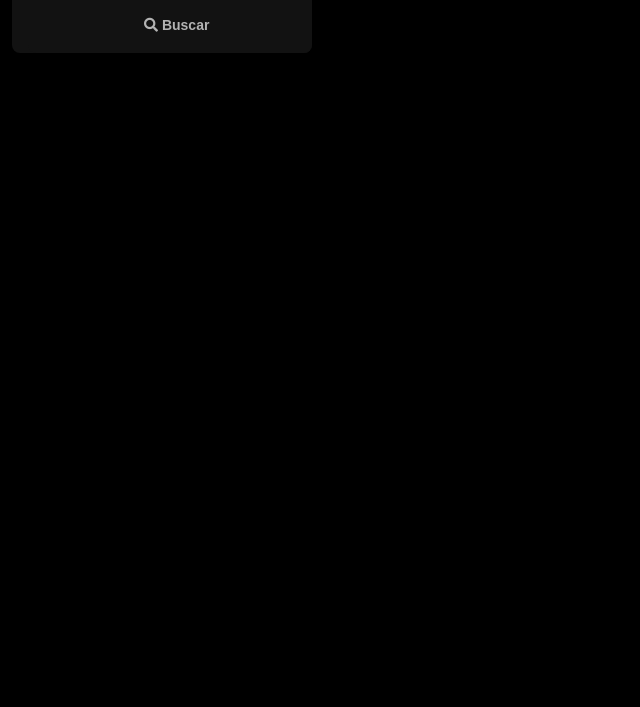
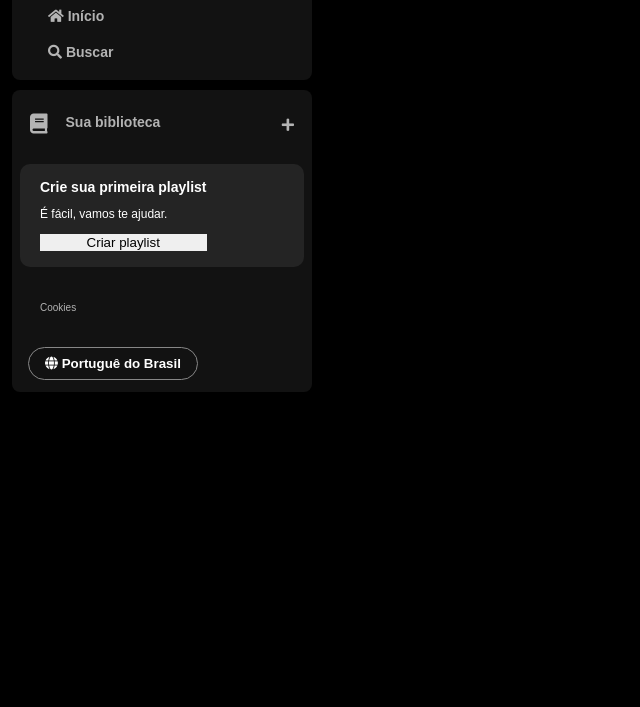
Before and after one commit to Jessapsantos/SPOTIFY-IMERSAO-ALURA, a plain HTML site: page index.html in a window 1280 px wide. Shown: the part 93-800 px from the top of the page, without its empty margins (0-640 px from the left). Drawn offline with Linux system fonts and the light colour scheme.

Commit message:
Aula2-Imersão-Alura

```diff
--- a/index.html
+++ b/index.html
@@ -21,7 +21,7 @@
                 <a href="">
                     <img src="./assets/icons/logo-spotify.png" alt="Logo" />
                 </a>
-                <div>
+            </div>
             <ul>
                 <li>
                     <a href="">
@@ -31,14 +31,42 @@
                 </li>
                 <li>
                     <a href="">
-                                <i class="fas fa-search"></i>
+                        <span class="fa fa-search"></span>
                         <span>Buscar</span>
                     </a>
                 </li>
             </ul>
+        </nav>
+
+        <div class="library">
+            <div class="library__content">
+                <button class="library__button">
+                    <span class="fa fas fa-book"></span>
+                    <span>Sua biblioteca</span>
+                </button>
+                <span class="fa fa-plus"></span>
+            </div>
+
+            <section class="section-playlist">
+                <div class="section-playlist__content">
+                    <span class="text title">Crie sua primeira playlist</span>
+                    <span class="text subtitle">É fácil, vamos te ajudar.</span>
+                    <button class="setion-playlist__button">
+                        <span>Criar playlist</span>
+                    </button>
+                </div>
+            </section>
+            <div class="cookies">
+                <a href="">Cookies</a>
+            </div>
+            <div class="languages">
+                <button class="languages__button">
+                    <span class="fa fa-globe"></span>
+                    <span>Portuguê do Brasil</span>
+                </button>
             </div>
         </div>
-        </nav>
     </div>
 </body>
+
 </html>
--- a/styles.css
+++ b/styles.css
@@ -3,34 +3,34 @@ body {
 }
 
 .sidebar {
-    position: fixed;
-    top: 0;
-    left: 0;
-    bottom: 0;
-    padding: 12px;
-    width: 300px;
+    position:fixed;
+    top:0;
+    left:0;
+    bottom:0;
+    padding:12px;
+    width:300px;
 }
 
 .sidebar__navigation {
     background-color: #121212;
-    border-radius: 8px;
+    border-radius:8px;
     padding:16px 0 0 16px;
 }
 
 .logo {
     background: #121212;
-    display: flex;
-    border-radius: 8px;
-    padding: 16px 0 0 16px;
+    display:flex;
+    border-radius:8px ;
+    padding:16px 0 0 16px;
 }
 
 .sidebar__navigation .logo img {
-    width: 80px;
+    width:80px;
 }
 
 .sidebar nav ul {
     margin-top: 20px;
-    padding: 0 20px 10px 20px;
+    padding:0 20px 10px 20px;
 }
 
 .sidebar ul li {
@@ -44,3 +44,128 @@ body {
     font-size: 14px;
     font-family: "DM Sans", sans-serif;
 }
+
+.library {
+    background-color:#121212;
+    border-radius:8px;
+    display:flex;
+    justify-content: space-between;
+    flex-direction: column;
+    padding:4px 8px;
+    color:#b3b3b3;
+    font-weight: 600;
+    font-size:14px;
+    margin-top: 10px;
+}
+
+.library .library__content {
+    display:flex;
+    justify-content: space-between;
+}
+
+.library .library__button {
+    display:flex;
+    margin-right: 10px;
+    color:#b3b3b3;
+    background-color: transparent;
+    border:0px;
+    font-size: 14px;
+    font-weight: 700;
+    font-family: "DM Sans", sans-serif;
+    text-align: center;
+    text-decoration: none;
+    text-transform: none;
+    padding:20px 10px;
+}
+
+.library .library__button .fa {
+    font-size:20px;
+    font-weight: 300;
+    color:#b3b3b3;
+    margin-right: 10px;
+    padding-right:8px;
+}
+
+.library .library__content .fa-plus {
+    margin: 24px 10px;
+}
+
+.section-playlist {
+    display:flex;
+    align-items: flex-start;
+    justify-content: space-between;
+    gap:20px;
+    background-color: #242424;
+    color:#b3b3b3;
+    font-weight: 600;
+    font-size: 14px;
+    margin: 8px 0;
+    padding:16px 20px;
+    border-radius:10px;
+}
+
+.section-playlist .section-playlist__content {
+    display:flex;
+    flex-direction: column;
+}
+
+.section-playlist__content .text {
+    padding-bottom:14px;
+    color:#FFF;
+    font-family: "DM Sans", sans-serif;
+}
+
+.section-playlist__content .title {
+    font-weight: 700;
+}
+
+.section-playlist__content .subtitle {
+    font-weight: 500;
+    font-size: 12px;
+}
+
+.section-playlist__content .section-playlist__button {
+    display: flex;
+    justify-content: center;
+    background-color: #FFF;
+    color:#000;
+    border-radius: 20px;
+    font-size: 12px;
+    font-weight: 700;
+    font-family: "DM Sans", sans-serif;
+    text-decoration:none;
+    text-transform: none;
+    padding:10px;
+    margin-top: 12px;
+    border:0;
+    width: 113px;
+}
+
+.sidebar .cookies {
+    margin:25px 20px;
+}
+
+.sidebar .cookies a {
+    color:#b3b3b3;
+    font-family: "DM Sans", sans-serif;
+    font-weight: 500;
+    font-size: 10px;
+    text-decoration: none;
+}
+
+.sidebar .cookies a:hover {
+    text-decoration: underline;
+}
+
+.languages .languages__button {
+    align-items: center;
+    background-color: transparent;
+    border: 1px solid #878787;
+    color:#FFF;
+    font-weight: bold;
+    cursor: pointer;
+    width: 170px;
+    margin: 8px;
+    padding: 8px;
+    border-radius: 20px;
+}
```
Lines whose indentation alone changed are shown as unchanged.
